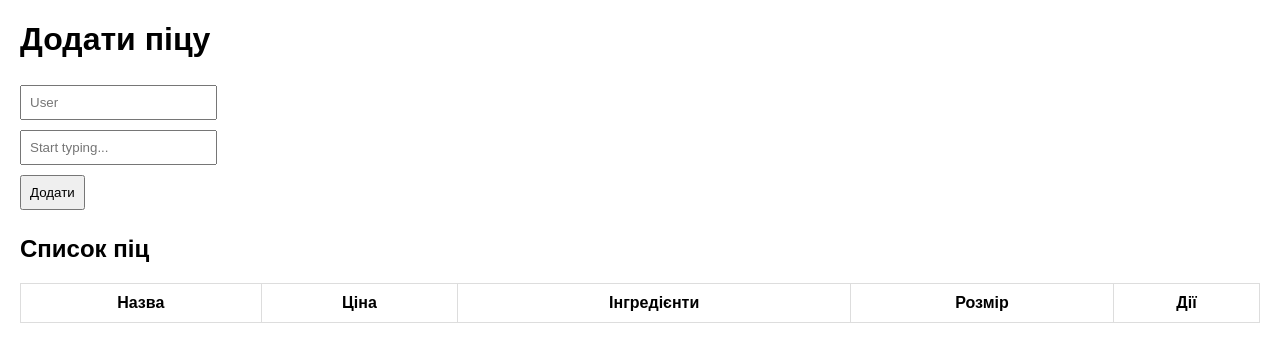
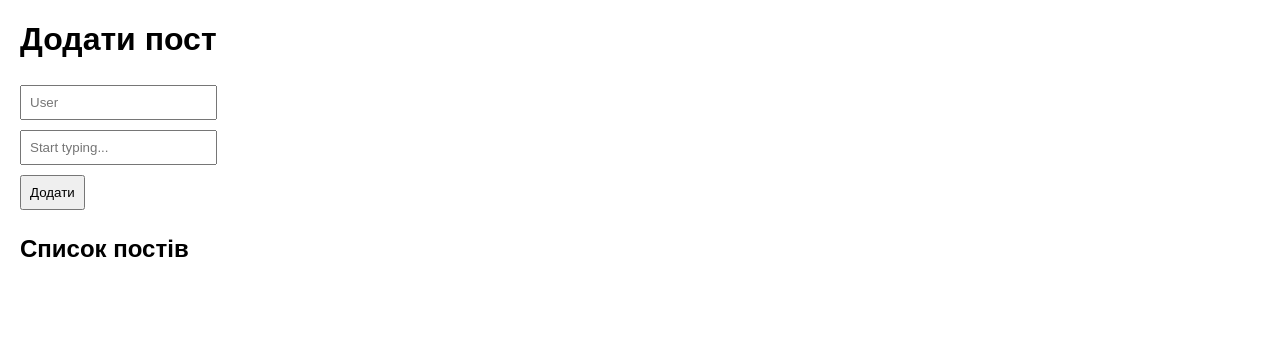
Before and after one commit to miretis/Maker-task, a website: page static/index.html in a window 1280 px wide. Drawn offline with Linux system fonts and the light colour scheme.

Commit message:
modified:   static/index.html

```diff
--- a/static/index.html
+++ b/static/index.html
@@ -11,16 +11,16 @@
     <meta charset="UTF-8">
 </head>
 <body>
-    <h1>Додати піцу</h1>
+    <h1>Додати пост</h1>
     <form action="/add" method="POST">
         <input type="text" name="user" placeholder="User" required><br>
         <input type="text" name="content" placeholder="Start typing..." required><br>
         <button type="submit">Додати</button>
     </form>
 
-    <h2>Список піц</h2>
+    <h2>Список постів</h2>
     <table>
-        <tr><th>Назва</th><th>Ціна</th><th>Інгредієнти</th><th>Розмір</th><th>Дії</th></tr>
+
     </table>
 </body>
 </html>
```
